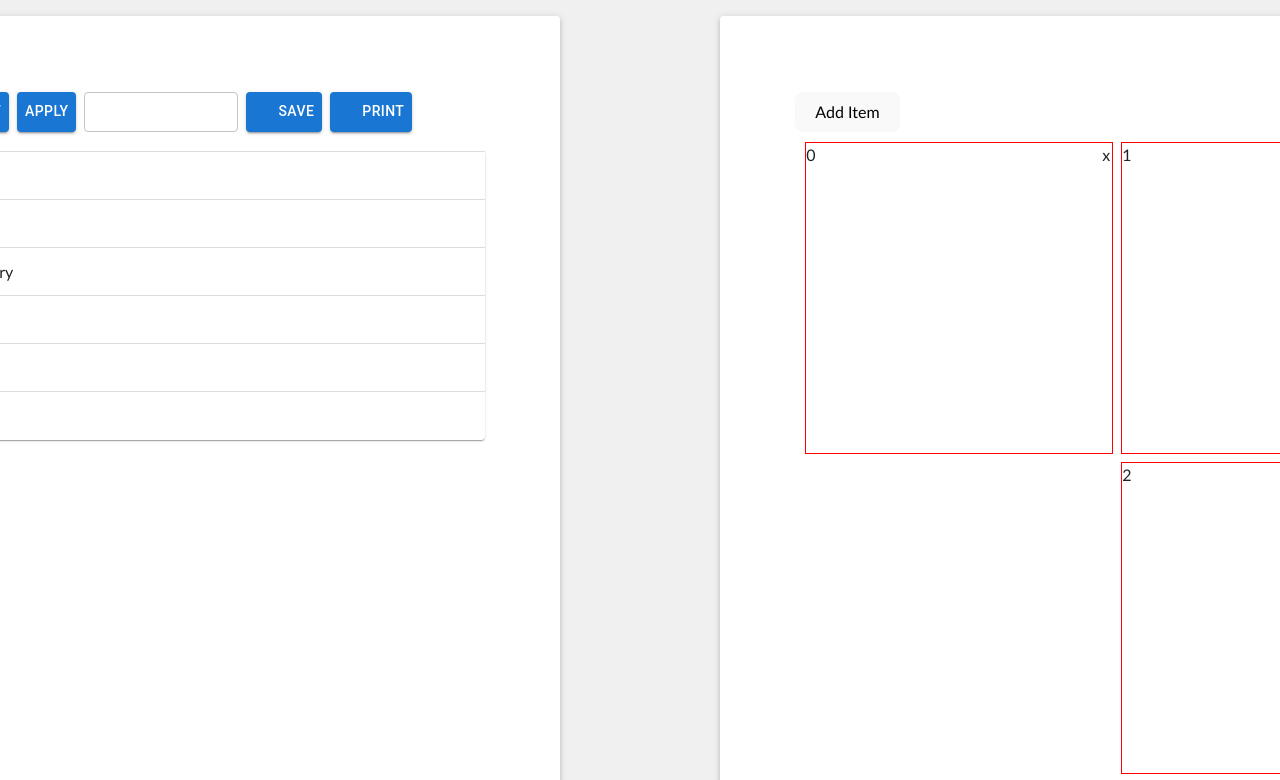
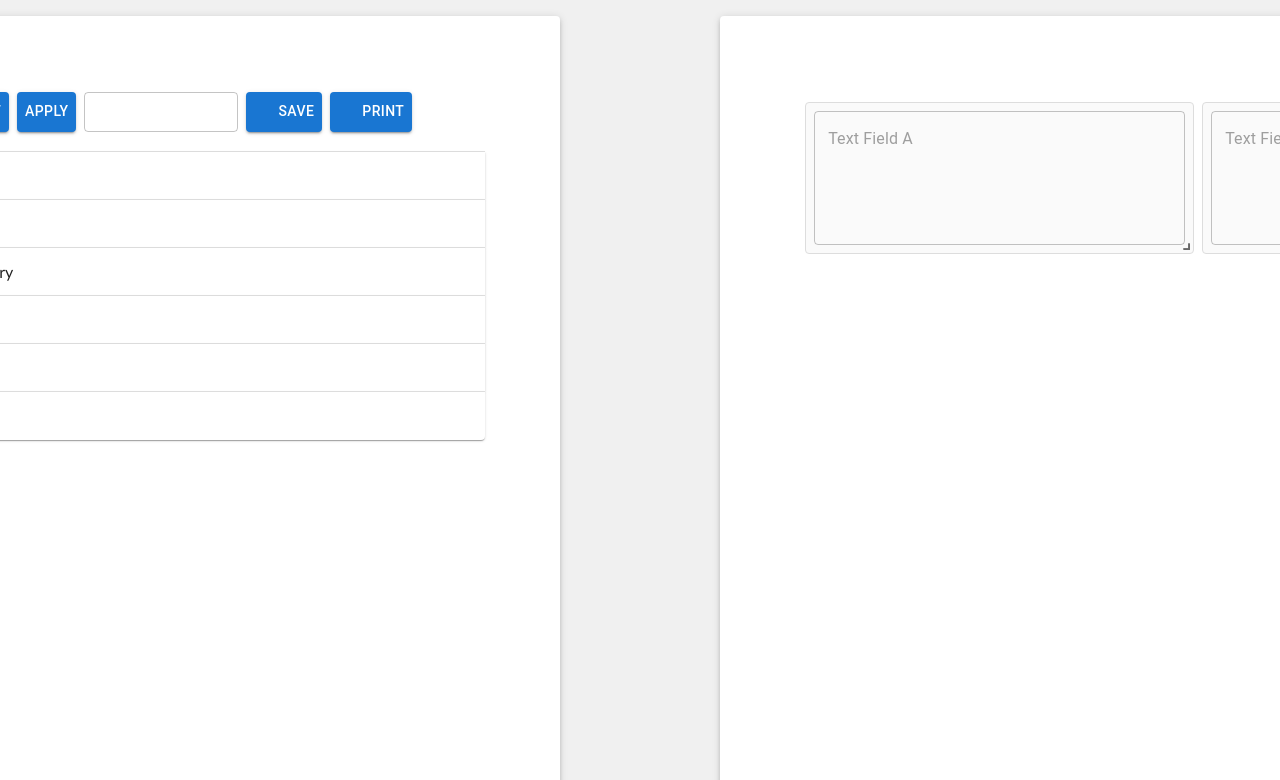
Before and after one commit to smamirshahi/squeezy-cv, a React (Vite) app: page / in a window 1280 px wide. Shown: the top 780 px of the page. Built offline with nearby package versions, Linux system fonts and the light colour scheme; some icons are missing; what runtypes would draw is missing.

Commit message:
[CV-7] Use Drag and drop to have three boxes inside paper

```diff
--- a/package.json
+++ b/package.json
@@ -25,19 +25,23 @@
     "eslint-plugin-no-only-tests": "^3.3.0",
     "eslint-plugin-react": "^7.37.5",
     "eslint-plugin-unicorn": "^59.0.1",
+    "lodash": "^4.17.21",
     "nanoid": "^5.1.5",
     "prettier": "^3.5.3",
     "react": "^19.1.0",
     "react-colorful": "^5.6.1",
     "react-dom": "^19.1.0",
+    "react-draggable": "^4.4.6",
     "react-grid-layout": "^1.5.1",
     "react-redux": "^9.2.0",
+    "react-resizable": "^3.0.5",
     "react-to-print": "^3.1.0",
     "runtypes": "^7.0.4",
     "vite-tsconfig-paths": "^5.1.4"
   },
   "devDependencies": {
     "@eslint/js": "^9.26.0",
+    "@types/lodash": "^4.17.17",
     "@types/node": "^22.15.21",
     "@types/react": "^19.1.2",
     "@types/react-dom": "^19.1.3",
--- a/src/pages/drag-drop-page.tsx
+++ b/src/pages/drag-drop-page.tsx
@@ -1,92 +1,28 @@
+import React, { useState } from "react";
+import GridLayout, { Layout } from "react-grid-layout";
+import { TextField, Box, Paper } from "@mui/material";
+import "react-grid-layout/css/styles.css";
+import "react-resizable/css/styles.css";
 import { A4_HEIGHT_MM, A4_WIDTH_MM } from "@custom-styles/custom-styles";
-import { Paper } from "@mui/material";
-import { useState } from "react";
-import { WidthProvider, Responsive, Layout } from "react-grid-layout";
-
-const ResponsiveReactGridLayout = WidthProvider(Responsive);
 
 interface Props {
   /** The reference to the content */
   contentRef: React.RefObject<HTMLDivElement | null>;
 }
 
-// eslint-disable-next-line @typescript-eslint/no-explicit-any
+const DEFAULT_MARGIN = 10;
+
 export function DragDropPage({ contentRef }: Props): JSX.Element {
-  // Initialize state, just like before
-  const [items, setItems] = useState<Layout[]>(() => {
-    const initial = [0, 1, 2, 3, 4].map((i, _, list) => ({
-      i: i.toString(),
-      x: i * 2,
-      y: 0,
-      w: 2,
-      h: 2,
-    }));
-    return initial;
-  });
+  // initial layout: an array of items with grid positions/sizes
+  // x, y, w, h are in grid units
+  const [layout, setLayout] = useState<Layout[]>([
+    { i: "a", x: 0, y: 0, w: 4, h: 4 },
+    { i: "b", x: 4, y: 0, w: 4, h: 4 },
+    { i: "c", x: 8, y: 0, w: 4, h: 4 },
+  ]);
 
-  const [newCounter, setNewCounter] = useState<number>(0);
-  const [breakpoint, setBreakpoint] = useState<string | null>(null);
-  const [cols, setCols] = useState<number | null>(null);
-  const [layout, setLayout] = useState<Layout[]>([]);
-
-  // Function declaration for adding an item
-  function onAddItem(): void {
-    const nextItem = {
-      i: "n" + newCounter,
-      x: (items.length * 2) % (cols || 12),
-      y: Infinity, // puts it at the bottom
-      w: 2,
-      h: 2,
-    };
-
-    setItems((prevItems) => prevItems.concat(nextItem));
-    setNewCounter((prevCount) => prevCount + 1);
-  }
-
-  // Function declaration for breakpoint change
-  function onBreakpointChange(newBreakpoint: string, newCols: number): void {
-    setBreakpoint(newBreakpoint);
-    setCols(newCols);
-  }
-
-  // Function declaration for layout change
-  function onLayoutChange(currentLayout: Layout[]): void {
-    setLayout(currentLayout);
-  }
-
-  // Function declaration for removing an item
-  function onRemoveItem(id: string): void {
-    console.log("removing", id);
-    // setItems((prevItems) => _.reject(prevItems, { i: id }));
-  }
-
-  // Function declaration for rendering each grid element
-  function createElement(layout: Layout): JSX.Element {
-    return (
-      <div
-        key={layout.i}
-        data-grid={layout}
-        style={{
-          border: "1px solid red",
-          position: "relative",
-        }}
-      >
-        {<span className="text">{layout.i}</span>}
-        <span
-          className="remove"
-          style={{
-            position: "absolute",
-            right: "2px",
-            top: 0,
-            cursor: "pointer",
-          }}
-          onClick={() => onRemoveItem(layout.i)}
-        >
-          x
-        </span>
-      </div>
-    );
-  }
+  // If you want to add/remove items dynamically, you could manage a separate array of IDs.
+  // For simplicity, we just use three items ("a","b","c").
 
   return (
     <Paper
@@ -102,21 +38,51 @@ export function DragDropPage({ contentRef }: Props): JSX.Element {
         fontFamily: "Calibri, sans-serif",
       }}
     >
-      <button onClick={onAddItem}>Add Item</button>
-      <ResponsiveReactGridLayout
-        onLayoutChange={onLayoutChange}
-        onBreakpointChange={onBreakpointChange}
-        style={{ width: "100%", height: "100%" }}
+      <GridLayout
+        className="layout"
+        layout={layout}
+        cols={12}
+        rowHeight={30}
+        width={1200}
+        // Prevent items from being “static”; allow dragging/resizing:
+        isDraggable={true}
+        isResizable={true}
+        // Disable any “compact” (collision-based) behavior that might shift items unexpectedly:
+        verticalCompact={false}
+        // Prevent items from being dropped out of bounds
+        margin={[DEFAULT_MARGIN, DEFAULT_MARGIN]}
+        containerPadding={[DEFAULT_MARGIN, DEFAULT_MARGIN]}
+        onLayoutChange={(newLayout: Layout[]) => setLayout(newLayout)}
       >
-        {items.map((item) => createElement(item))}
-      </ResponsiveReactGridLayout>
+        {layout.map((item) => (
+          <div
+            key={item.i}
+            style={{
+              border: "1px solid #ddd",
+              background: "#fafafa",
+              borderRadius: 4,
+            }}
+          >
+            <Box sx={{ p: 1, height: "100%", boxSizing: "border-box" }}>
+              <TextField
+                fullWidth
+                multiline
+                // roughly let height grow with grid‐rows
+                minRows={Math.max(1, item.h * 1)}
+                variant="outlined"
+                placeholder={`Text Field ${item.i.toUpperCase()}`}
+                sx={{
+                  height: "100%",
+                  "& .MuiInputBase-root": {
+                    height: "100%",
+                    alignItems: "flex-start",
+                  },
+                }}
+              />
+            </Box>
+          </div>
+        ))}
+      </GridLayout>
     </Paper>
   );
 }
-
-// Attach the same defaultProps as in the original class
-DragDropPage.defaultProps = {
-  className: "layout",
-  cols: { lg: 12, md: 10, sm: 6, xs: 4, xxs: 2 },
-  rowHeight: 100,
-};
```
Also changed, not shown: 1 other file (tests, documents, lock files or other folders).
